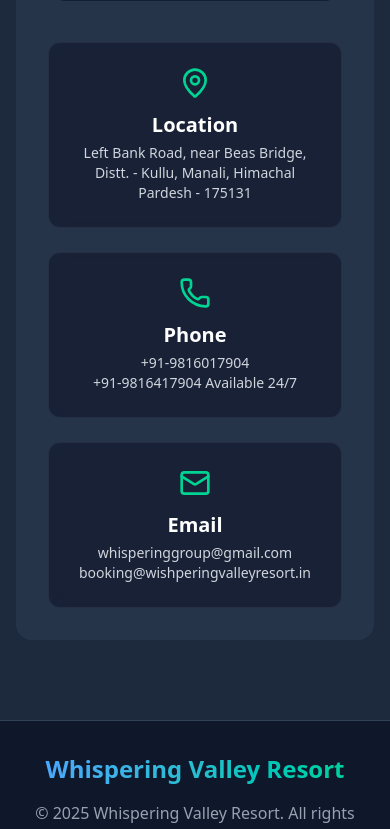
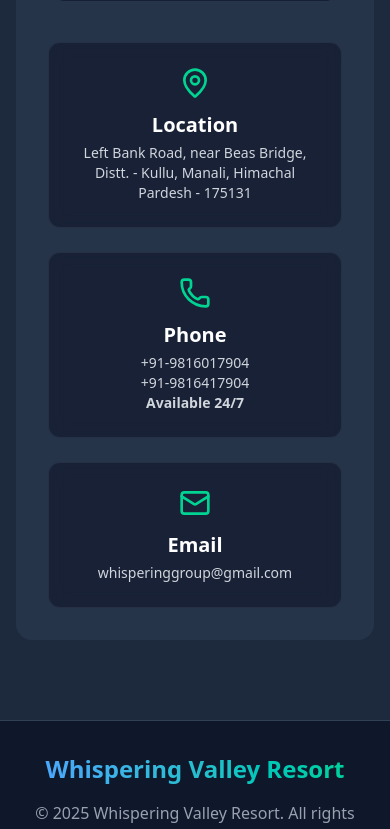
Before and after one commit to tascan25/client_whispering_valley_resort, a React (Vite) app: page / in a window 390 px wide. Shown: the part 8454-9283 px from the top of the page. Built offline with nearby package versions, Linux system fonts and the light colour scheme.

Commit message:
Refactor contact information display in ContactComp
Updated phone number display and made email address non-clickable. Added cursor pointer to phone and email sections for better user experience.

```diff
--- a/src/components/ContactComp.jsx
+++ b/src/components/ContactComp.jsx
@@ -51,8 +51,8 @@
               content: (
                 <>
                   +91-9816017904<br />
-                  +91-9816417904
-                  Available 24/7
+                  +91-9816417904<br/>
+                  <span className='font-semibold text-sm'>Available 24/7</span>
                 </>
               ),
               delay: 0.2
@@ -62,14 +62,15 @@
               content: (
                 <>
                   whisperinggroup@gmail.com<br />
-                  booking@wishperingvalleyresort.in
+                  {/* booking@wishperingvalleyresort.in */}
                 </>
               ),
               delay: 0.3
             }].map(({ Icon, title, content, delay }) => (
-              <motion.div
+              <motion.a href={title === 'Phone'? `tel:+919816017904` : title === 'Email' ? `mailto:whisperinggroup@gmail.com` : title === 'Location' ? 'https://maps.app.goo.gl/7ZcsxYrvnpkDPcav8?g_st=ipc' : '#'} target='_blank'>
+                      <motion.div
                 key={title}
-                className="bg-slate-900/60 p-6 rounded-xl backdrop-blur-sm border border-slate-600/30 text-center"
+                className="bg-slate-900/60 p-6 rounded-xl backdrop-blur-sm border border-slate-600/30 text-center cursor-pointer"
                 initial={{ opacity: 0, y: 30 }}
                 whileInView={{ opacity: 1, y: 0 }}
                 transition={{ duration: 0.6, delay }}
@@ -80,6 +81,8 @@
                 <h3 className="text-xl font-semibold text-white mb-1">{title}</h3>
                 <p className="text-gray-300 text-sm">{content}</p>
               </motion.div>
+              </motion.a>
+
             ))}
           </div>
         </div>
```
